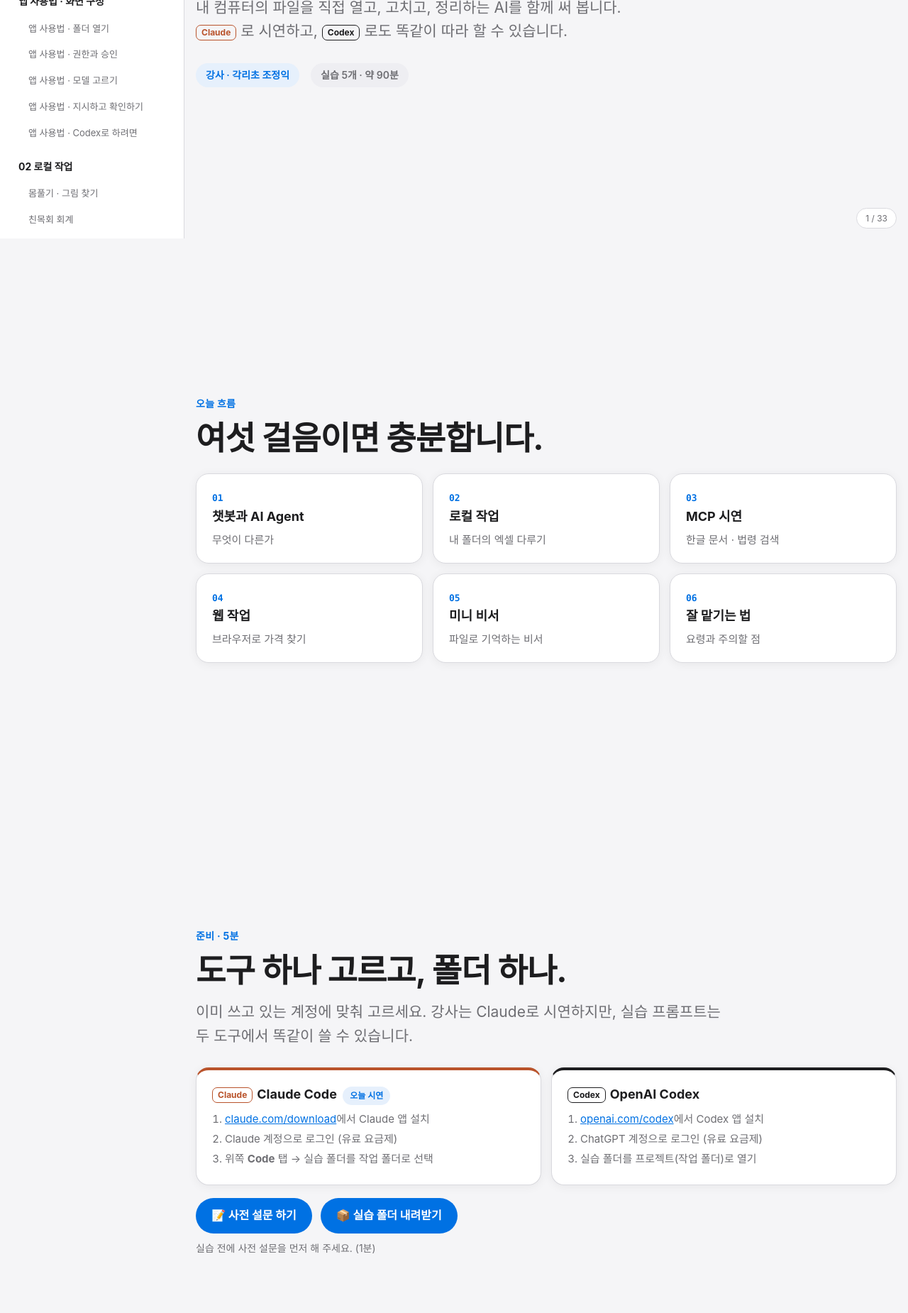
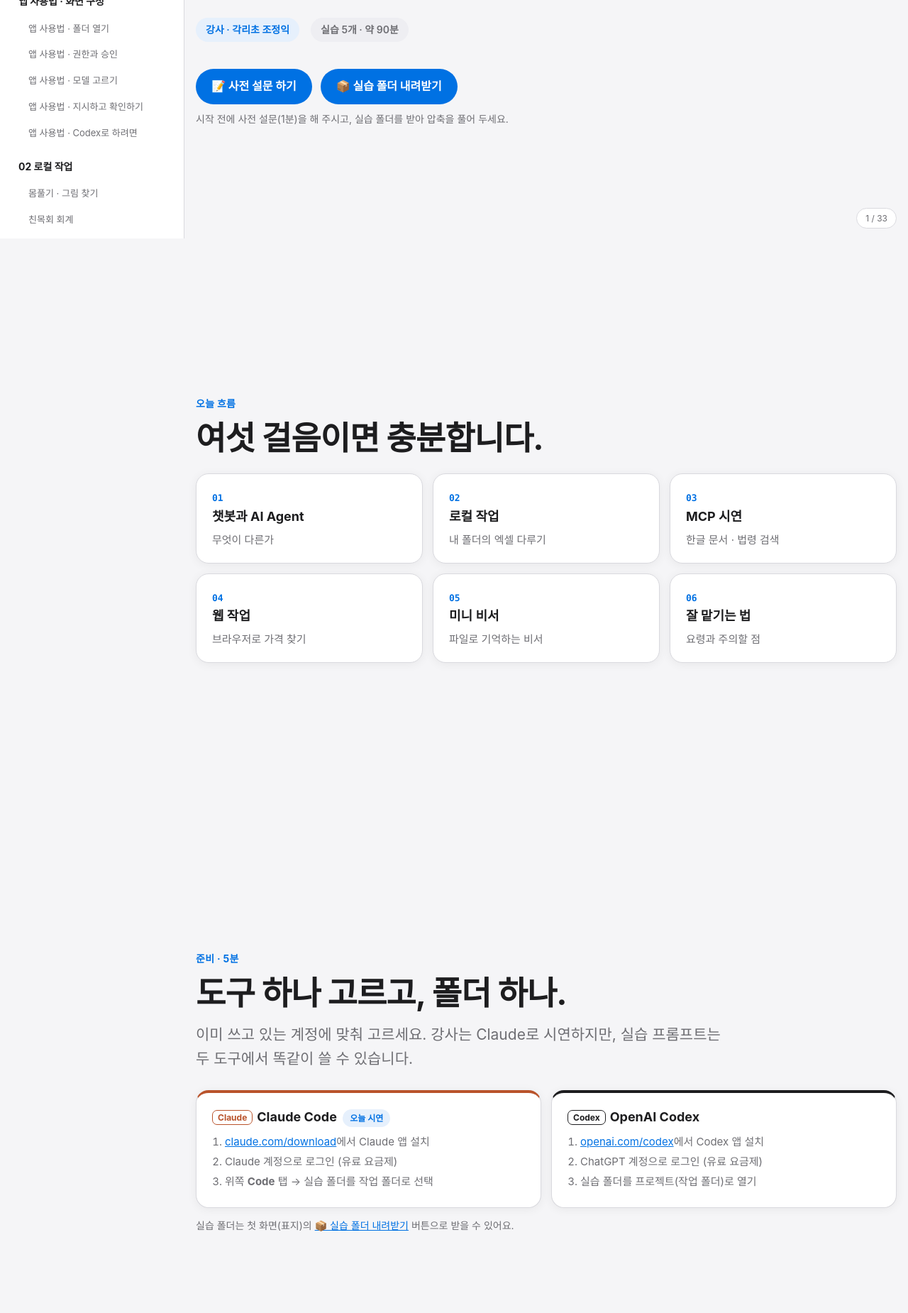
Before and after one commit to dragoncji81/ai-agent-lab, a plain HTML site: page index.html in a window 1280 px wide. Shown: the part 464-2314 px from the top of the page at 71% size. Drawn offline with Linux system fonts and the light colour scheme; a web font is replaced by a local one.

Commit message:
Add files via upload

```diff
--- a/index.html
+++ b/index.html
@@ -225,6 +225,11 @@ tr:last-child td{border-bottom:0}
       <span class="chip blue">강사 · 각리초 조정익</span>
       <span class="chip">실습 5개 · 약 90분</span>
     </div>
+    <div class="meta" style="gap:12px;margin-top:22px">
+      <a class="dl survey" data-survey="pre" href="#" target="_blank" rel="noopener">📝 사전 설문 하기</a>
+      <a class="dl" href="practice-folder.zip" download="실습폴더.zip">📦 실습 폴더 내려받기</a>
+    </div>
+    <p style="color:var(--muted);font-size:14px;margin-top:10px">시작 전에 사전 설문(1분)을 해 주시고, 실습 폴더를 받아 압축을 풀어 두세요.</p>
   </div>
 </section>
 
@@ -268,11 +273,7 @@ tr:last-child td{border-bottom:0}
         </ol>
       </div>
     </div>
-    <div class="meta" style="gap:12px">
-      <a class="dl survey" data-survey="pre" href="#" target="_blank" rel="noopener">📝 사전 설문 하기</a>
-      <a class="dl" href="practice-folder.zip" download="실습폴더.zip">📦 실습 폴더 내려받기</a>
-    </div>
-    <p style="color:var(--muted);font-size:14px;margin-top:10px">실습 전에 사전 설문을 먼저 해 주세요. (1분)</p>
+    <p style="color:var(--muted);font-size:14px;margin-top:14px">실습 폴더는 첫 화면(표지)의 <a href="#top">📦 실습 폴더 내려받기</a> 버튼으로 받을 수 있어요.</p>
   </div>
 </section>
 
```
